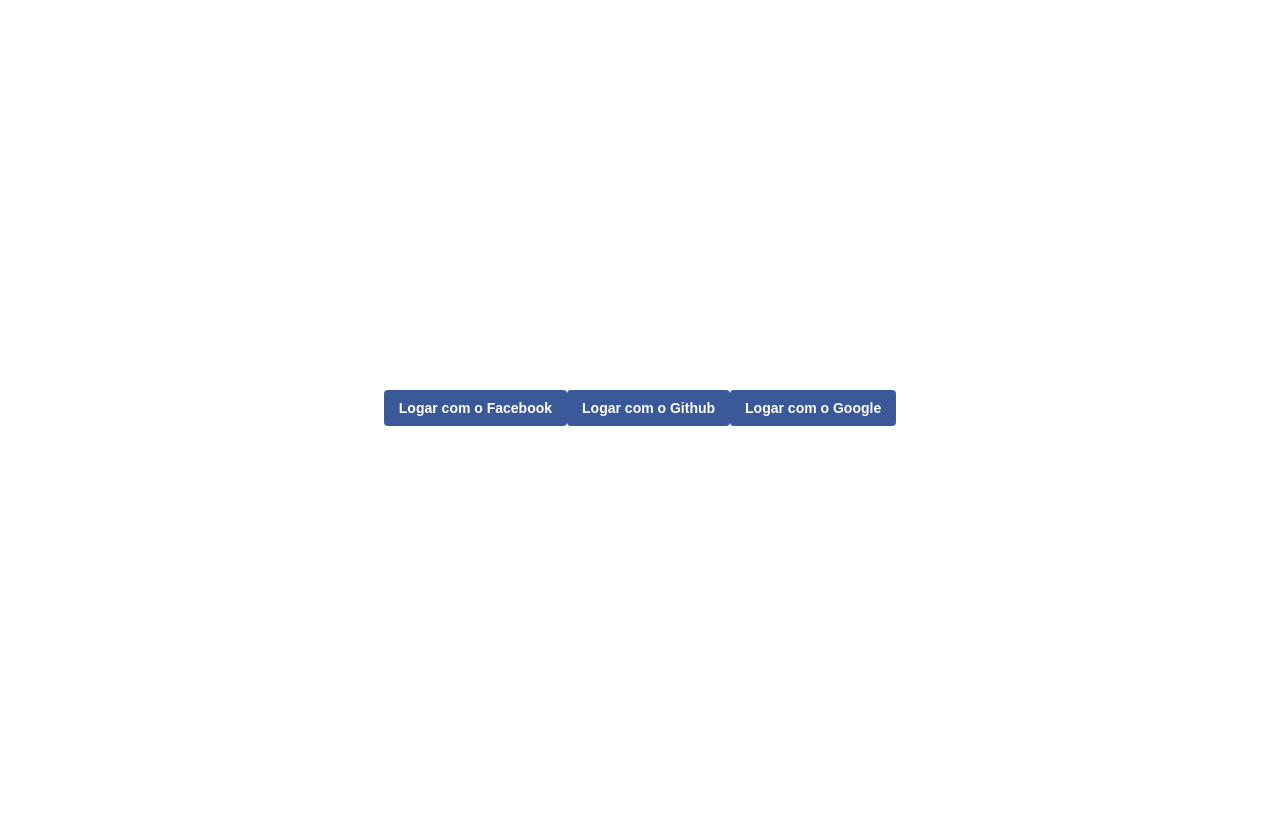
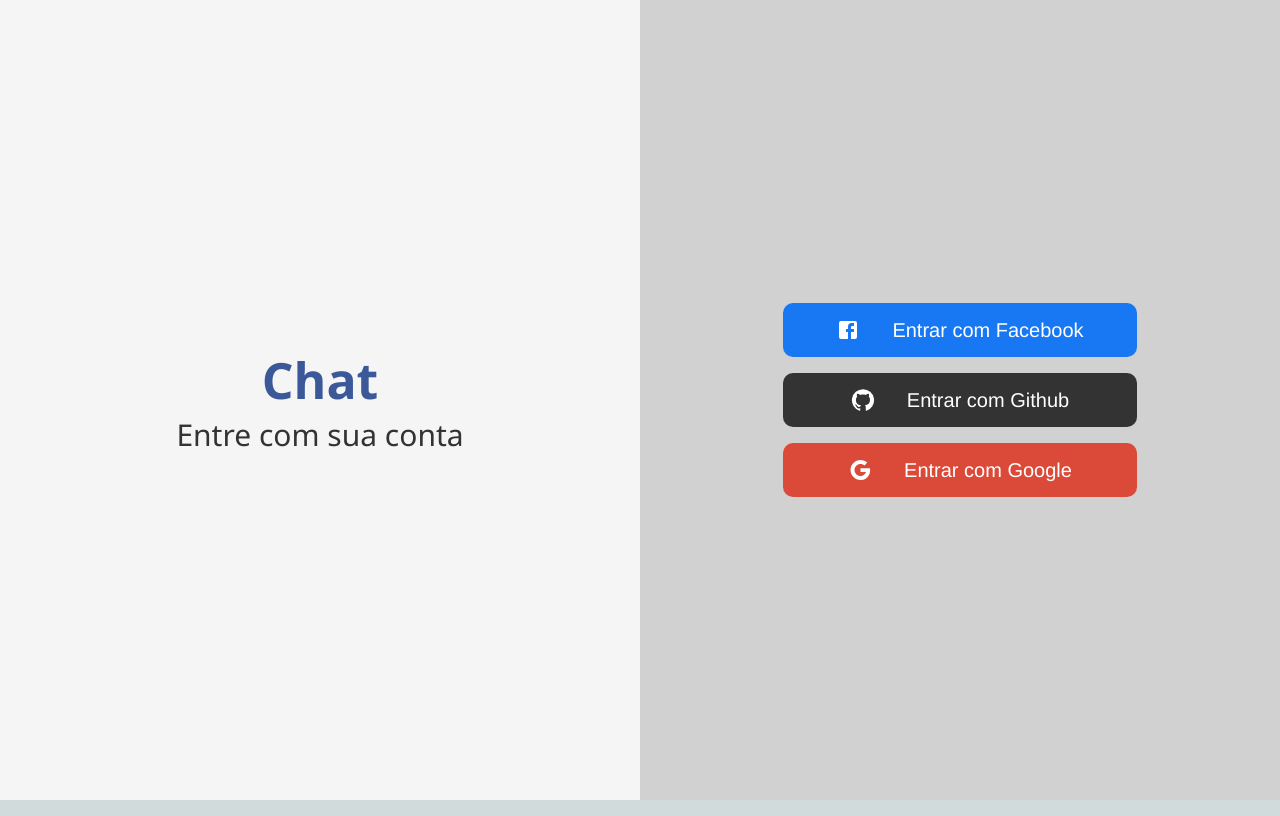
Before and after one commit to alemedinabjj/whatsapp, a React (Vite) app: page / in a window 1280 px wide. Built offline with nearby package versions, Linux system fonts and the light colour scheme.

Commit message:
design pagina incial

```diff
--- a/package.json
+++ b/package.json
@@ -22,7 +22,8 @@
     "emoji-picker-react": "^3.6.1",
     "firebase": "^9.9.3",
     "react": "^18.2.0",
-    "react-dom": "^18.2.0"
+    "react-dom": "^18.2.0",
+    "react-firebase-hooks": "^5.0.3"
   },
   "devDependencies": {
     "@types/react": "^18.0.17",
--- a/src/Api.js
+++ b/src/Api.js
@@ -1,6 +1,8 @@
 import firebase from 'firebase/compat/app'
 import 'firebase/compat/auth'
 import 'firebase/compat/firestore'
+
+
 
 import firebaseConfig from './firebaseConfig'
 
--- a/src/App.jsx
+++ b/src/App.jsx
@@ -13,11 +13,16 @@
 import Login from './components/Login/Login'
 import Api from './Api'
 
+import { useAuthState } from 'react-firebase-hooks/auth'
+
+
 export default () => {
   const [chatlist, setChatList] = useState([]) // Lista de contatos
   const [activeChat, setActiveChat] = useState({}) // Contato ativo
 
   const [user, setUser] = useState(null)
+
+
 
   const [showNewChat, setShowNewChat] = useState(false) // Mostrar ou não o componente NewChat
 
@@ -43,7 +48,7 @@
     console.log(newUser)
   }
 
-  if (user === null) {
+  if (!user) {
     return <Login onReceive={handleLoginData} />
   }
 
--- a/src/components/Login/Login.jsx
+++ b/src/components/Login/Login.jsx
@@ -1,5 +1,11 @@
 import * as S from './styles'
+import { Global, css } from '@emotion/react'
 import react from 'react'
+import FacebookIcon from '@mui/icons-material/Facebook'
+import GitHubIcon from '@mui/icons-material/GitHub'
+import GoogleIcon from '@mui/icons-material/Google'
+import { GlobalStyles } from '../../styles/App'
+
 import Api from '../../Api'
 
 export default ({ onReceive }) => {
@@ -30,12 +36,43 @@
     }
   }
 
-
   return (
-    <S.Login>
-      <S.Button onClick={handleFacebookLogin}>Logar com o Facebook</S.Button>
-      <S.Button onClick={handleGithubLogin}>Logar com o Github</S.Button>
-      <S.Button onClick={handleGoogleLogin}>Logar com o Google</S.Button>
-    </S.Login>
+    <>
+      <Global styles={GlobalStyles} />
+      <S.Container>
+        <S.TextContainer>
+          <S.Title>Chat</S.Title>
+          <S.SubTitle>Entre com sua conta</S.SubTitle>
+        </S.TextContainer>
+        <S.Content>
+          <S.Login>
+            <S.Button
+              background="#1877F2"
+              hover="#3e92ff"
+              onClick={handleFacebookLogin}
+            >
+              <FacebookIcon style={{ color: '#fff' }} />
+              <span>Entrar com Facebook</span>
+            </S.Button>
+            <S.Button
+              background="#333"
+              hover="#1b1b1b"
+              onClick={handleGithubLogin}
+            >
+              <GitHubIcon style={{ color: '#fff' }} />
+              <span>Entrar com Github</span>
+            </S.Button>
+            <S.Button
+              background="#db4a39"
+              hover="#f84e3b"
+              onClick={handleGoogleLogin}
+            >
+              <GoogleIcon background="#fff" style={{ color: '#fff' }} />
+              <span>Entrar com Google</span>
+            </S.Button>
+          </S.Login>
+        </S.Content>
+      </S.Container>
+    </>
   )
 }
--- a/src/components/Login/styles.js
+++ b/src/components/Login/styles.js
@@ -1,26 +1,89 @@
-import styled from "@emotion/styled"
+import styled from '@emotion/styled'
 
 export const Button = styled.button`
-  //create facebook button login
-  background: #3b5998;
-  color: #fff;
-  border: 0;
-  border-radius: 4px;
-  padding: 10px 15px;
-  font-size: 14px;
-  font-weight: bold;
+  border: none;
+  outline: none;
   cursor: pointer;
-  transition: all 0.3s ease-in-out;
 
-  &:hover {
-    background: #2f4779;
-  }
-`
-
-export const Login = styled.div`
+  width: 354px;
+  height: 54px;
+  border-radius: 10px;
+  padding: 14px;
+  background:${props => props.background};
 
   display: flex;
   justify-content: center;
   align-items: center;
+  gap: 2rem;
+
+  transition: all 0.3s ease-in-out;
+
+  &:hover {
+    background:${props => props.hover};
+  }
+
+
+  span {
+    font-family: "Helvetica", sans-serif;
+    font-size: 20px;
+    line-height: 23px;
+    color: #ffff;
+  }
+`
+
+
+
+export const Login = styled.div`
+  display: flex;
+  justify-content: center;
+  align-items: center;
+  flex-direction: column;
+  gap: 1rem;
+`
+
+export const Container = styled.main`
+  margin: 0;
+  padding: 0;
+  width: 100%;
   height: 100vh;
-  `;
+  display: flex;
+  justify-content: space-around;
+  align-items: center;
+  background-color: #f5f5f5;
+`
+
+export const TextContainer = styled.div`
+  width: 50%;
+  height: 100%;
+  display: flex;
+  flex-direction: column;
+  justify-content: center;
+  align-items: center;
+  text-align: center;
+  padding: 0 20px;
+  color: #333;
+`
+
+export const Title = styled.h1`
+  font-size: 50px;
+  font-weight: 700;
+  color: #3b5998;
+  text-align: center;
+`
+
+export const SubTitle = styled.h2`
+  font-size: 30px;
+  font-weight: 400;
+  color: #333;
+  text-align: center;
+`
+
+export const Content = styled.div`
+  width: 50%;
+  height: 100%;
+  background-color: #d1d1d1;
+  display: flex;
+  justify-content: center;
+  align-items: center;
+  flex-direction: column;
+`
```
Also changed, not shown: 1 other file (tests, documents, lock files or other folders).
